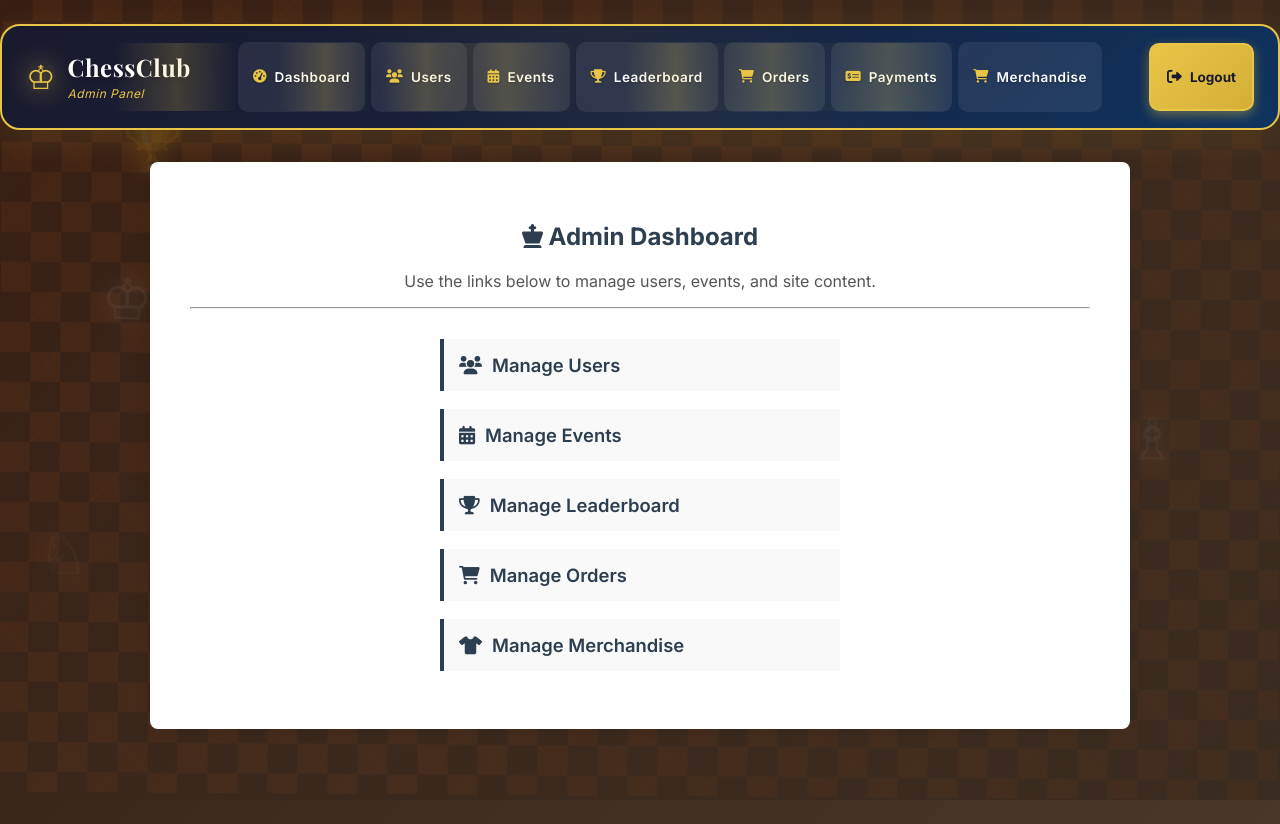
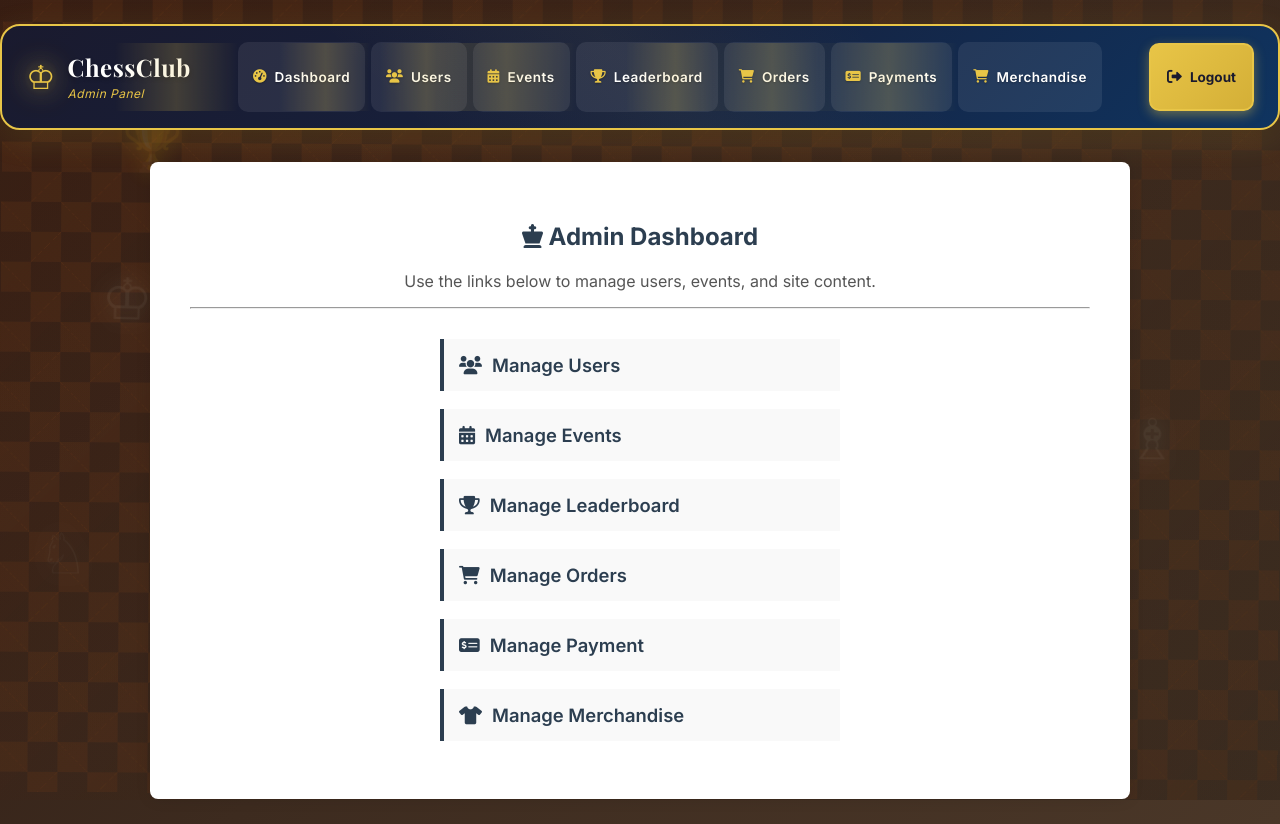
Before and after one commit to irfandanial13/chessclub, a CodeIgniter 4 app: template app/Views/admin/dashboard.php in a window 1280 px wide. Run offline with PHP 8.4 and a stand-in for CodeIgniter, Linux system fonts and the light colour scheme; the template is opened without the code that fills it, so the values that code supplies are empty; some libraries are stand-ins or nearby versions.

Commit message:
dashboard

```diff
--- a/app/Views/admin/dashboard.php
+++ b/app/Views/admin/dashboard.php
@@ -50,6 +50,11 @@
                 </a>
             </li>
             <li style="margin-bottom:18px;">
+                <a href="<?= base_url('admin/payments') ?>" style="display:flex;align-items:center;gap:10px;font-size:1.15em;text-decoration:none;color:#2c3e50;font-weight:600;">
+                    <i class="fas fa-money-check-alt"></i> Manage Payment
+                </a>
+            </li>
+            <li style="margin-bottom:18px;">
                 <a href="<?= base_url('admin/merchandise') ?>" style="display:flex;align-items:center;gap:10px;font-size:1.15em;text-decoration:none;color:#2c3e50;font-weight:600;">
                     <i class="fas fa-tshirt"></i> Manage Merchandise
                 </a>
```
